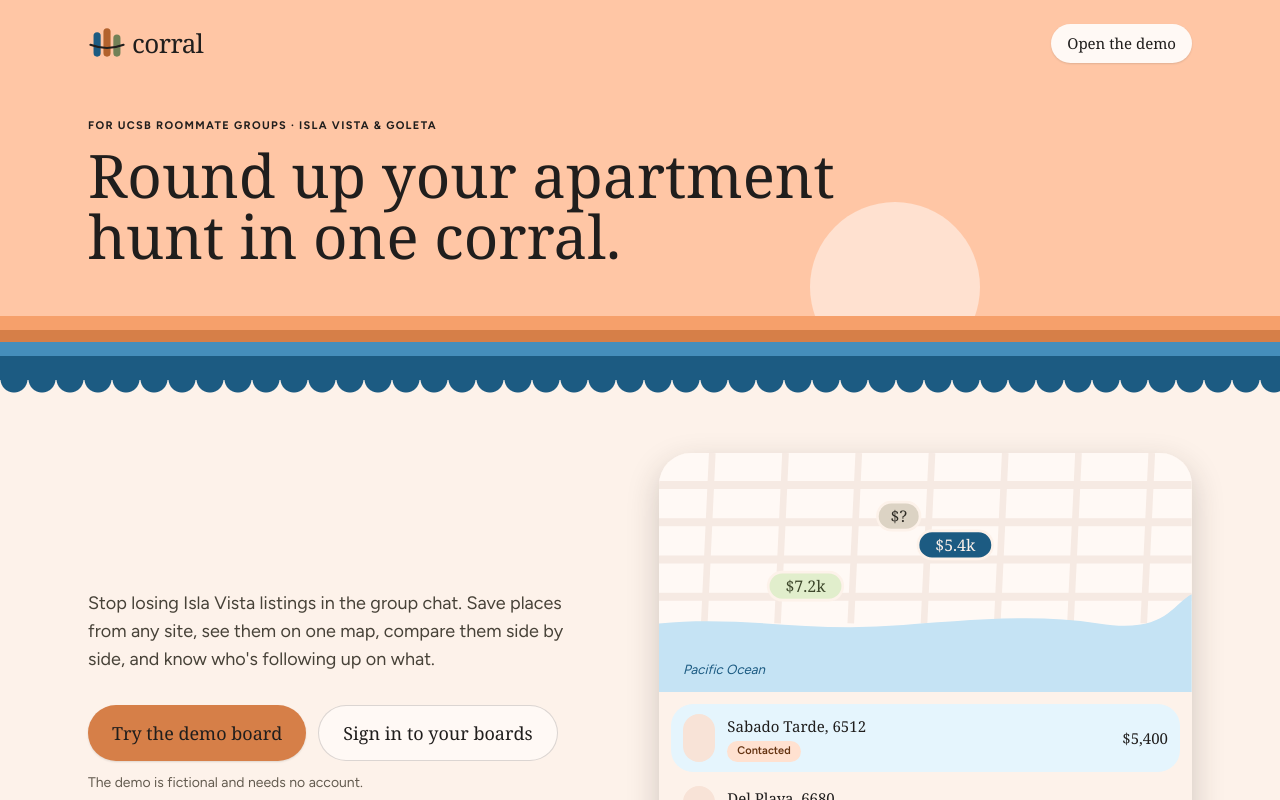
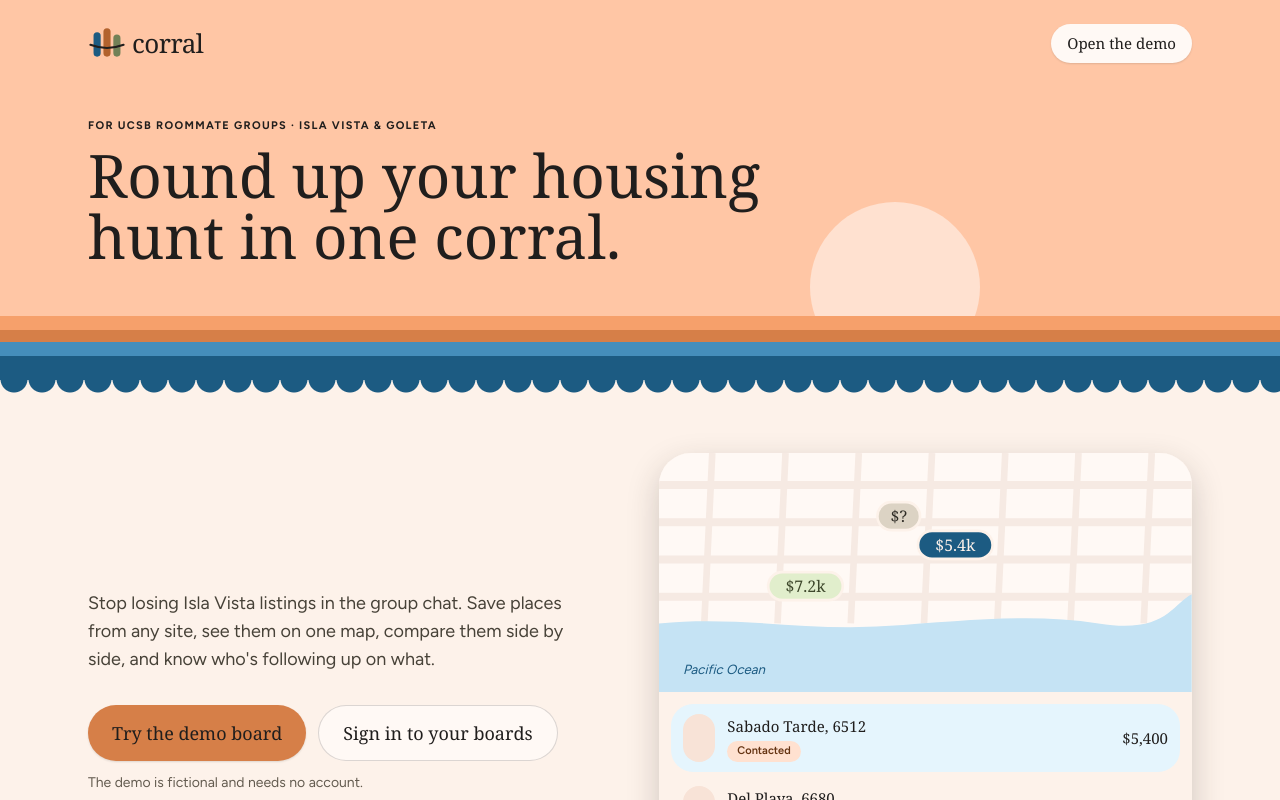
Before and after one commit to cmendietaa/corral-housing, a Next.js app: page / in a window 1280 px wide. Shown: the top 800 px of the page. Built offline with nearby package versions, Linux system fonts and the light colour scheme; a web font is replaced by a local one.

Commit message:
Landing headline: housing hunt instead of apartment hunt

```diff
--- a/app/page.tsx
+++ b/app/page.tsx
@@ -28,7 +28,7 @@ export default function Home() {
           </div>
           <p className="label mt-10 text-tar lg:mt-14">For UCSB roommate groups · Isla Vista & Goleta</p>
           <h1 className="mt-3 max-w-3xl font-display text-[2.6rem] leading-[1.02] text-tar sm:text-6xl">
-            Round up your apartment hunt in one corral.
+            Round up your housing hunt in one corral.
           </h1>
         </div>
       </Band>
--- a/app/terms/page.tsx
+++ b/app/terms/page.tsx
@@ -13,7 +13,7 @@ export default function TermsPage() {
         <h1 className="font-display text-[32px] leading-tight text-tar">Terms of use</h1>
         <p className="label text-stone-700">Last updated November 9, 2026</p>
         <p>
-          Corral is a free student project for organizing a roommate group&apos;s apartment search. It is not affiliated with
+          Corral is a free student project for organizing a roommate group&apos;s housing search. It is not affiliated with
           UCSB, and it isn&apos;t a rental listing service: it only keeps the links and notes you add.
         </p>
         <h2>Using Corral</h2>
```
